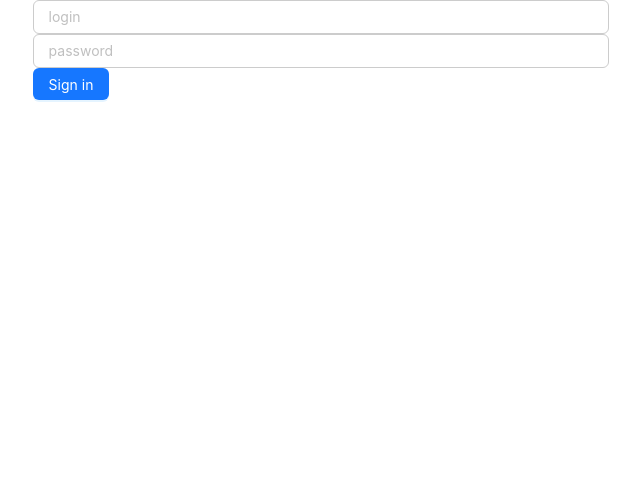
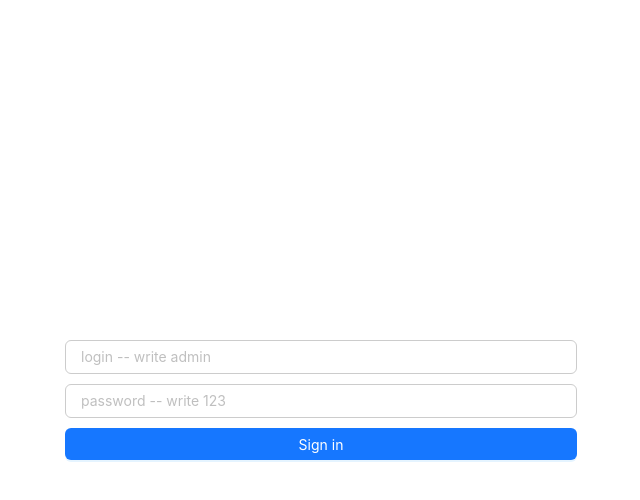
Before and after one commit to Sbagdasar/posts, a React (Create React App) app: page /login in a window 1280 px wide. Shown: the top 500 px of the page, without its empty margins (319-959 px from the left). Built offline with nearby package versions, Linux system fonts and the light colour scheme.

Commit message:
feat: login style added

```diff
--- a/src/components/UI/input/CustomInput.tsx
+++ b/src/components/UI/input/CustomInput.tsx
@@ -21,6 +21,7 @@ export const CustomInput = ({ placeholder, ...props }: CustomInputPropsType) =>
       className={s.cInput}
       value={props.value}
       onChange={onChangeHandler}
+      autoComplete={'off'}
     />
   )
 }
--- a/src/components/context/AuthContext.ts
+++ b/src/components/context/AuthContext.ts
@@ -1,8 +1,11 @@
-import { createContext } from 'react'
+import { createContext, Dispatch, SetStateAction } from 'react'
 
 export type AuthContextType = {
   isAuth: boolean
-  setIsAuth: (value: boolean) => void
+  setIsAuth: Dispatch<SetStateAction<boolean>>
 }
 
-export const AuthContext = createContext<AuthContextType | null>(null)
+export const AuthContext = createContext<AuthContextType>({
+  isAuth: false,
+  setIsAuth: () => {},
+})
--- /dev/null
+++ b/src/features/login/Login.module.css
@@ -0,0 +1,16 @@
+.loginContainer {
+  display: flex;
+  flex-direction: column;
+  align-content: center;
+  align-items: center;
+  justify-content: center;
+
+  width: 40%;
+}
+.loginContainer > form {
+  display: flex;
+  flex-direction: column;
+  gap: 10px;
+
+  width: 100%;
+}
--- a/src/features/login/Login.tsx
+++ b/src/features/login/Login.tsx
@@ -1,24 +1,48 @@
-import React, { useState } from 'react'
+import React, { useContext, useState } from 'react'
 
+import { Navigate } from 'react-router-dom'
+
+import { useRedirectLocation } from '../../components/appRouters/RequireAuthRoute'
+import { AuthContext, AuthContextType } from '../../components/context/AuthContext'
 import { CustomButton } from '../../components/UI/button/CustomButton'
 import { CustomInput } from '../../components/UI/input/CustomInput'
+import { PATH } from '../../utils/path'
 
+import s from './Login.module.css'
 export const Login = () => {
   const [login, setLogin] = useState('')
   const [password, setPassword] = useState('')
+  let { isAuth, setIsAuth } = useContext<AuthContextType>(AuthContext)
+  const { state: locationState } = useRedirectLocation()
+  const loginHandler = (title: string) => {
+    setLogin(title)
+  }
+  const passwordHandler = (title: string) => {
+    setPassword(title)
+  }
+
+  const signInHandler = () => {
+    if (login === 'admin' && password === '123') {
+      setIsAuth(true)
+    }
+  }
+
+  if (isAuth) {
+    return <Navigate to={locationState?.path || `/${PATH.POSTS}`} replace />
+  }
 
   return (
-    <div>
+    <div className={s.loginContainer}>
       <form>
-        <CustomInput placeholder={'login'} value={login} onChange={() => {}} />
+        <CustomInput placeholder={'login -- write admin'} value={login} onChange={loginHandler} />
         <CustomInput
-          placeholder={'password'}
+          placeholder={'password -- write 123'}
           type={'password'}
           value={password}
-          onChange={() => {}}
+          onChange={passwordHandler}
         />
         {/* eslint-disable-next-line react/no-children-prop */}
-        <CustomButton onClick={() => {}} children={'Sign in'} />
+        <CustomButton onClick={signInHandler} children={'Sign in'} />
       </form>
     </div>
   )
--- a/src/styles/App.css
+++ b/src/styles/App.css
@@ -6,6 +6,8 @@
 #root {
   display: flex;
   justify-content: center;
+
+  height: 100vh;
 }
 .App {
   display: flex;
```
